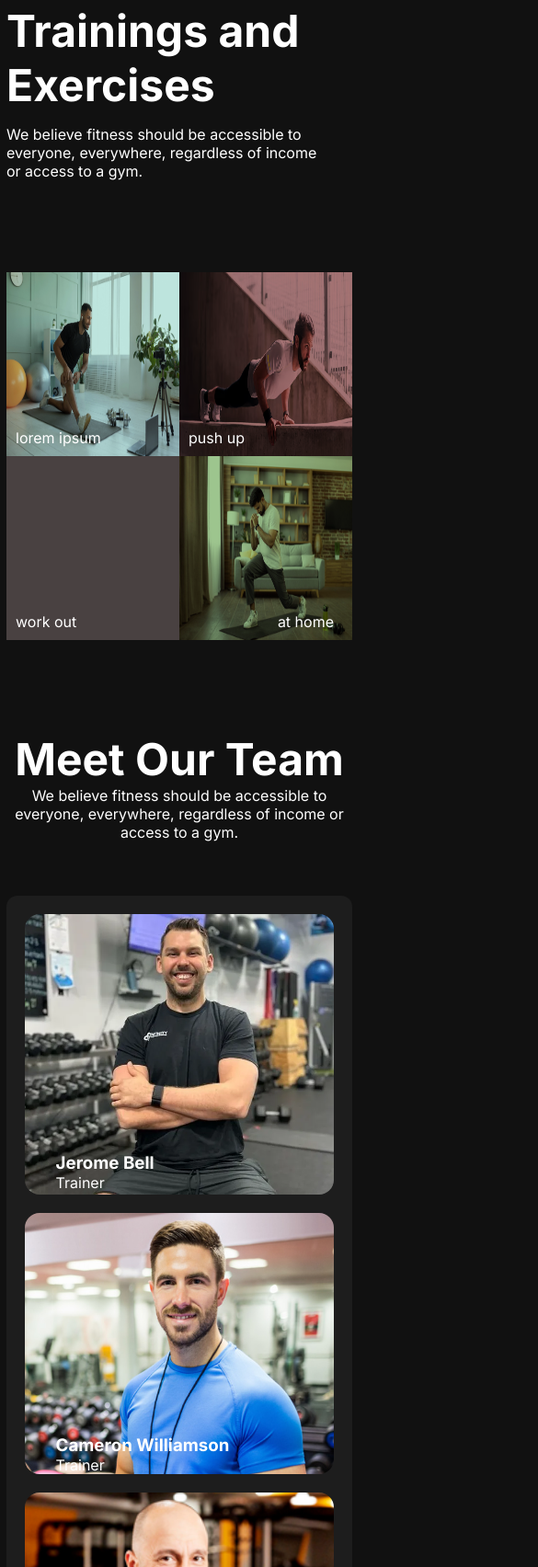
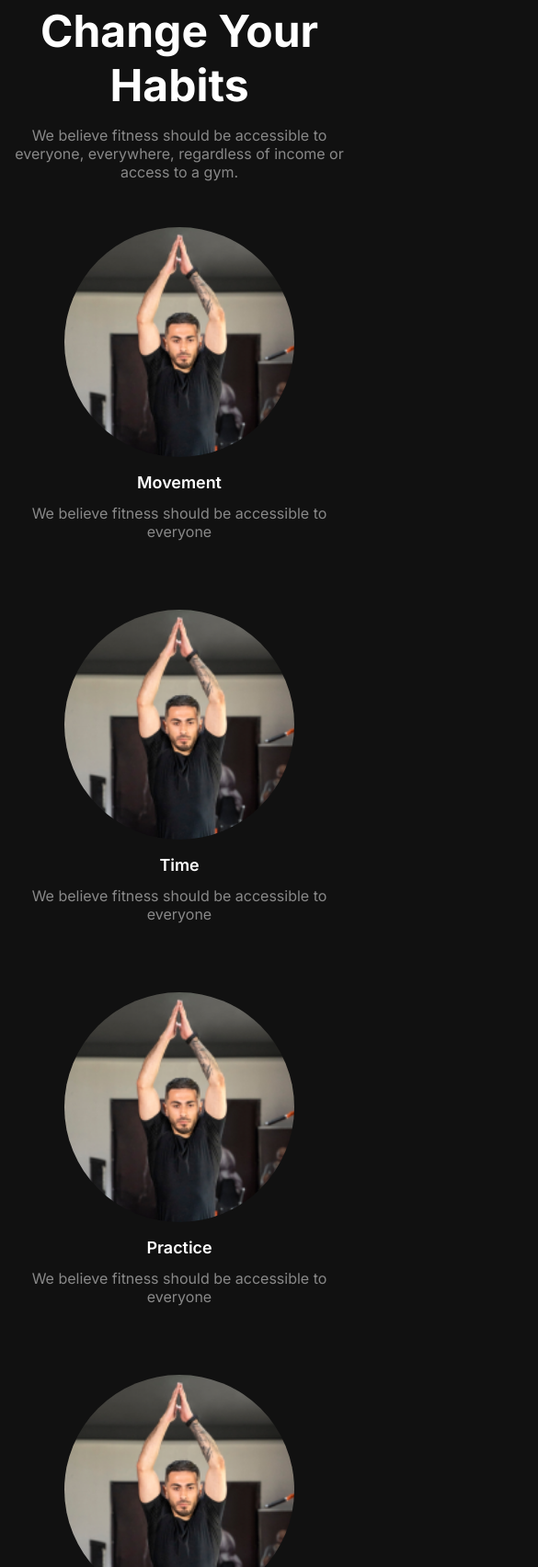
Before and after one commit to ji9917928-coder/fitnees-gym, a plain HTML site: page index.html in a window 390 px wide. Shown: the part 1437-3141 px from the top of the page at 92% size, 585 px wide, since content can reach past the window. Drawn offline with Linux system fonts and the light colour scheme; grey boxes are pictures that could not be loaded.

Commit message:
added new

```diff
--- a/index.html
+++ b/index.html
@@ -22,6 +22,7 @@
         <i class="fa-solid fa-bars"></i>
         </span>
     </nav>
+
     <div class="banner-container">
         <div class="banner-left">
             <h1>Get body in shape & stay healthy</h1>
@@ -47,11 +48,39 @@
         </div>
     </div>
     <main>
+        <!-- habits section  -->
+           <section class="habits-section">
+        <h1 class="habits-title">Change Your Habits</h1>
+        <p class="color">We believe fitness should be accessible to everyone, everywhere, regardless of income or <br> access to a gym.</p>
+       <div class="habit-grid">
+         <div class="habits">
+            <img src="./images/image 2.png" alt="">
+            <h2 class="movment">Movement </h2>
+            <p class="color">We believe fitness should be accessible to everyone</p>
+        </div>
+         <div class="habits">
+            <img src="./images/image 2.png" alt="">
+            <h2 class="movment">Time</h2>
+            <p class="color">We believe fitness should be accessible to everyone</p>
+        </div>
+         <div class="habits">
+            <img src="./images/image 2.png" alt="">
+            <h2 class="movment">Practice</h2>
+            <p class="color">We believe fitness should be accessible to everyone</p>
+        </div>
+         <div class="habits">
+            <img src="./images/image 2.png" alt="">
+            <h2 class="movment">Weight Loss</h2>
+            <p class="color">We believe fitness should be accessible to everyone</p>
+        </div>
+       </div>
+    </section>
         <!-- training section  -->
+
          <section>
                <div class="grid-title">
                 <h1 class="grid-trining-title">Trainings and Exercises</h1>
-                <p>We believe fitness should be accessible to everyone, everywhere, regardless of income or access to a gym.</p>
+                <p class="color">We believe fitness should be accessible to everyone, everywhere, regardless of income or access to a gym.</p>
             </div>
          </section>
         <section class="grid-cointainer">
@@ -85,7 +114,7 @@
          <section class="meet-section">
            <div class="title10">
              <h1 class="our-title">Meet Our Team</h1>
-            <p>We believe fitness should be accessible to everyone, everywhere, regardless of income or access to a gym.</p>
+            <p class="color">We believe fitness should be accessible to everyone, everywhere, regardless of income or access to a gym.</p>
            </div>
             <div class="meet-trainer">
                 <div class="meet-chaild">
@@ -132,7 +161,7 @@
            <div class="footer-0">
              <div class="fitness-footer">
                 <h2 class="Fitness1">Fitness</h2>
-                <p style="color: rgba(255, 255, 255, 0.5);line-height: 20px;">We believe fitness should be accessible to everyone, everywhere, regardless of income or access to a gym. With hundreds of professional workouts.</p>
+                <p style="color: rgba(255, 255, 255, 0.5);">We believe fitness should be accessible to everyone, everywhere, regardless of income or access to a gym. With hundreds of professional workouts.</p>
             </div>
             <div class="fitness-footer2">
                 <h2 class="grt-started">Get Started</h2>
@@ -150,7 +179,7 @@
             </div>
 
            </div>
-            <small>All right reserved @Fitness 2024</small>
+            <small><p class="sll-small color">All right reserved @Fitness 2024</p></small>
 
          </footer>
 
--- a/style/style.css
+++ b/style/style.css
@@ -128,6 +128,35 @@ display: none;
 
 
 }
+/* habites section  */
+.movment{
+    margin: 13px 0;
+    font-size: 1.12rem;
+    font-weight: 600;
+}
+.habits-title{
+    margin-bottom: 15px;
+}
+.color{
+     color: rgba(255, 255, 255, 0.5);
+}
+.habits-section{
+    text-align: center;
+}
+.habit-grid{
+    display: grid;
+    grid-template-columns: repeat(4,1fr);
+    gap:60px ;
+}
+.habits{
+    /* text-align: center; */
+}
+.habits>img{
+    margin-top: 50px;
+  width: 250px;
+  height: 250px;
+  border-radius: 50%;
+}
 /* training section  */
 main>section{
      max-width: 1200px;
@@ -138,9 +167,9 @@ main>section{
     margin-bottom: 14px;
 }
 .grid-title{
-    width: 671px;
+    max-width: 671px;
 }
-.grid-trining-title,.our-title{
+.grid-trining-title,.our-title,.habits-title{
     font-size:3rem;
 }
 .grid-title{
@@ -202,7 +231,8 @@ main>section{
 /* text-align: center; */
 }
 .title10{
-    width: 671px;
+    width: 100%;
+    max-width: 671px;
     margin: 0 auto;
     justify-content: center;
     text-align: center;
@@ -236,8 +266,8 @@ main>section{
     background-color: rgba(255, 255, 255, 0.1);
  }
  .fitness-footer{
-
-    width: 443px;
+    width: 100%;
+    max-width: 443px;
     margin-right: 102px;
  }
  .Fitness1{
@@ -258,14 +288,25 @@ main>section{
       margin-bottom: 20px;
  }
  .fitness-footer2{
-    width: 180px;
+    max-width: 180px;
     margin-right: 152px;
- }
- .fitness-footer3{
 
  }
+
+ .sll-small{
+    padding: 20px;
+    text-align: center;
+    color: rgba(255, 255, 255, 0.5);
+ }
  small{
-display: block;
+
+padding: 10px;
+   margin: 50px auto 20px;
+   border-top: 2px solid rgba(84, 78, 78, 0.5);
+   max-width: 1200px;
+
+   width:100%;
+
 
  }
 
@@ -280,7 +321,10 @@ display: block;
         margin-left: 7px;
         margin-right: 7px;
     }
-
+    .footer-0,.fitness-footer2{
+        text-align: center;
+        justify-content: center;
+    }
     .menu-container{
         display: none;
     }
@@ -288,11 +332,19 @@ display: block;
     margin-right: 5px;
     display: inline;
 }
-.banner-container,.meet-trainer{
+.fitness-footer2{
+    margin-right: 0;
+    margin-bottom: 30px;
+    text-align: center;
+}
+.banner-container,.meet-trainer,.footer-0,footer{
     flex-direction: column;
 }
-.meet-trainer{
+.meet-trainer,.habit-grid{
     grid-template-columns: 1fr;
+}
+.habit-grid{
+    gap: 25px;
 }
 .banner-right,.banner-left,.title10{
     width: 100%;
```
